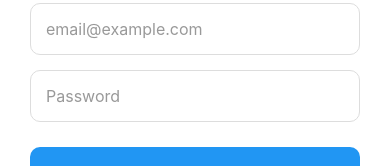
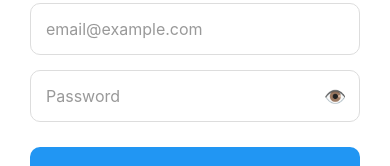
Before and after one commit to RomeoLow/car-wash-app, a React Native app: screen /Login in a window 390 px wide. Shown: the part 348-514 px from the top of the page. Built offline with nearby package versions, Linux system fonts and the light colour scheme; no server answers.

Commit message:
feat: add show/hide password toggle to login screen

```diff
--- a/src/screens/auth/LoginScreen.tsx
+++ b/src/screens/auth/LoginScreen.tsx
@@ -25,6 +25,9 @@
   const [password, setPassword] = useState('');
   const [name, setName] = useState('');
   const [loading, setLoading] = useState(false);
+
+  // NEW: State to toggle password visibility
+  const [showPassword, setShowPassword] = useState(false);
 
   const handleAuth = async () => {
     // Basic Validation
@@ -65,8 +68,6 @@
       } else {
         // 2. Login Logic
         await signInWithEmailAndPassword(auth, email.trim(), password);
-        // Note: No navigation needed here!
-        // Your App.tsx listener will detect the login and swap screens.
       }
     } catch (error: any) {
       // Clean up Firebase error messages for the user
@@ -115,14 +116,23 @@
           placeholderTextColor="#999"
         />
 
+        {/* NEW: Password Input Container with Eye Toggle */}
+        <View style={styles.passwordContainer}>
           <TextInput
-          style={styles.input}
+            style={styles.passwordInput}
             placeholder="Password"
             value={password}
             onChangeText={setPassword}
-          secureTextEntry
+            secureTextEntry={!showPassword} // Toggles based on state
             placeholderTextColor="#999"
           />
+          <TouchableOpacity
+            style={styles.eyeButton}
+            onPress={() => setShowPassword(!showPassword)}
+          >
+            <Text style={styles.eyeText}>{showPassword ? '🙈' : '👁️'}</Text>
+          </TouchableOpacity>
+        </View>
 
         <TouchableOpacity
           style={[styles.button, loading && { backgroundColor: '#B0BEC5' }]}
@@ -176,6 +186,7 @@
     marginBottom: 30,
     marginTop: 10
   },
+  // Standard input style (kept for Name and Email)
   input: {
     borderWidth: 1,
     borderColor: '#ddd',
@@ -185,6 +196,32 @@
     fontSize: 16,
     color: '#000'
   },
+
+  // NEW: Password container and input styles to fit the eye icon perfectly
+  passwordContainer: {
+    flexDirection: 'row',
+    alignItems: 'center',
+    borderWidth: 1,
+    borderColor: '#ddd',
+    borderRadius: 10,
+    marginBottom: 15,
+    backgroundColor: '#fff',
+  },
+  passwordInput: {
+    flex: 1,
+    padding: 15,
+    fontSize: 16,
+    color: '#000',
+  },
+  eyeButton: {
+    paddingHorizontal: 15,
+    justifyContent: 'center',
+    alignItems: 'center',
+  },
+  eyeText: {
+    fontSize: 18,
+  },
+
   button: {
     backgroundColor: '#2196F3',
     padding: 18,
```
Lines whose indentation alone changed are shown as unchanged.
